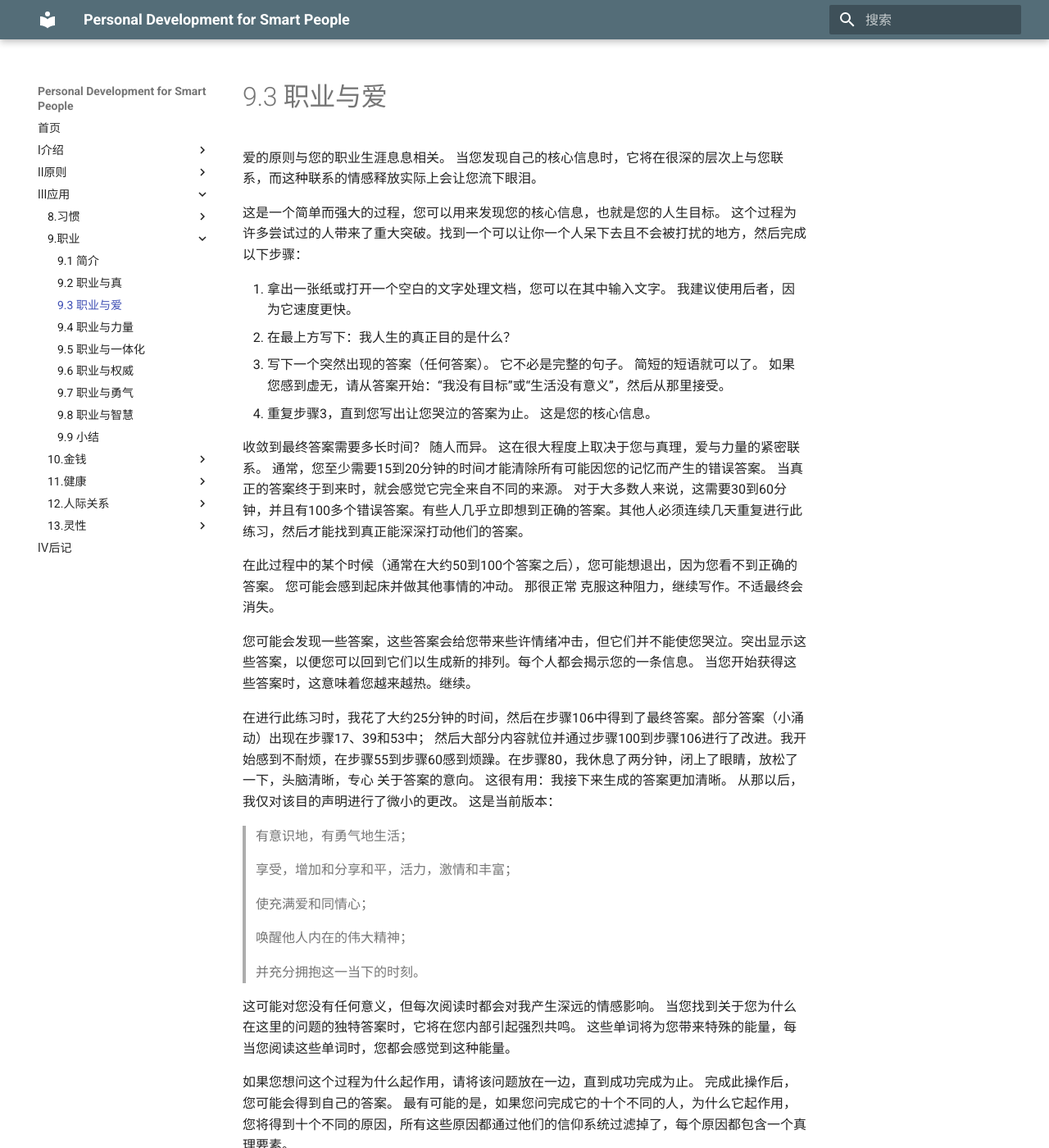
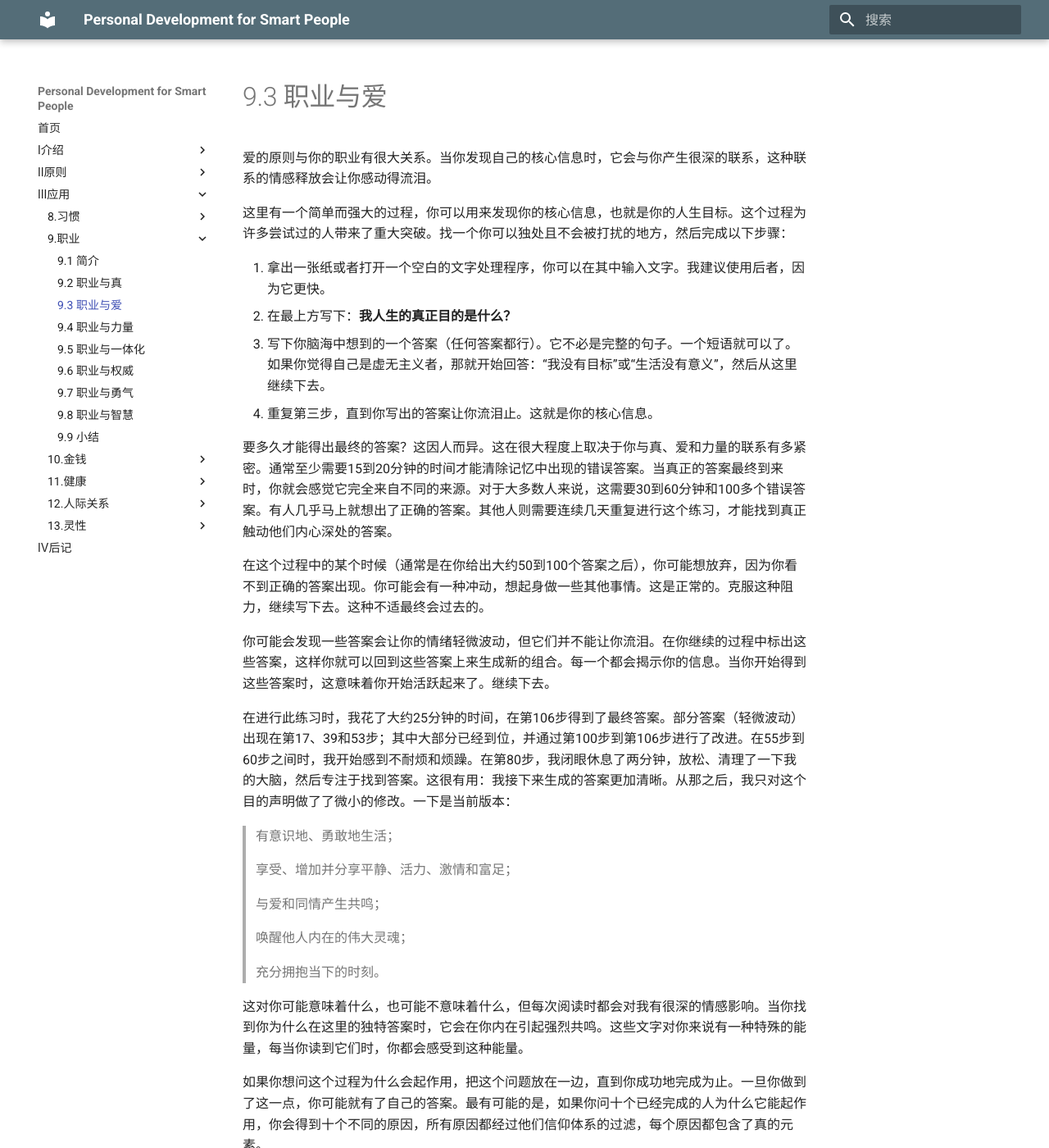
Before and after one commit to wtsnwei/pdsp, an MkDocs documentation site: the page built from docs/3.Application/09.career/02.career-and-love.md, in a window 1280 px wide and 1400 px high. Shown: the whole window at 82% size. Built offline with MkDocs 1.6.1 and Material for MkDocs 9.7.7, drawn with Linux system fonts in a browser that asks for light colours; some of the changed text lies outside the part shown.

Commit message:
校对完了《career and love》这一节

```diff
--- a/docs/3.Application/09.career/02.career-and-love.md
+++ b/docs/3.Application/09.career/02.career-and-love.md
@@ -3,35 +3,35 @@ title:      Career and Love
 date:       2021-03-13
 ---
 
-爱的原则与您的职业生涯息息相关。  当您发现自己的核心信息时，它将在很深的层次上与您联系，而这种联系的情感释放实际上会让您流下眼泪。
+爱的原则与你的职业有很大关系。当你发现自己的核心信息时，它会与你产生很深的联系，这种联系的情感释放会让你感动得流泪。
 
-这是一个简单而强大的过程，您可以用来发现您的核心信息，也就是您的人生目标。 这个过程为许多尝试过的人带来了重大突破。找到一个可以让你一个人呆下去且不会被打扰的地方，然后完成以下步骤：
+这里有一个简单而强大的过程，你可以用来发现你的核心信息，也就是你的人生目标。这个过程为许多尝试过的人带来了重大突破。找一个你可以独处且不会被打扰的地方，然后完成以下步骤：
 
-1. 拿出一张纸或打开一个空白的文字处理文档，您可以在其中输入文字。 我建议使用后者，因为它速度更快。
-2. 在最上方写下：我人生的真正目的是什么？
-3. 写下一个突然出现的答案（任何答案）。 它不必是完整的句子。 简短的短语就可以了。 如果您感到虚无，请从答案开始：“我没有目标”或“生活没有意义”，然后从那里接受。
-4. 重复步骤3，直到您写出让您哭泣的答案为止。 这是您的核心信息。
+1. 拿出一张纸或者打开一个空白的文字处理程序，你可以在其中输入文字。我建议使用后者，因为它更快。
+2. 在最上方写下：**我人生的真正目的是什么？**
+3. 写下你脑海中想到的一个答案（任何答案都行）。它不必是完整的句子。一个短语就可以了。如果你觉得自己是虚无主义者，那就开始回答：“我没有目标”或“生活没有意义”，然后从这里继续下去。
+4. 重复第三步，直到你写出的答案让你流泪止。这就是你的核心信息。
 
-收敛到最终答案需要多长时间？ 随人而异。 这在很大程度上取决于您与真理，爱与力量的紧密联系。 通常，您至少需要15到20分钟的时间才能清除所有可能因您的记忆而产生的错误答案。 当真正的答案终于到来时，就会感觉它完全来自不同的来源。 对于大多数人来说，这需要30到60分钟，并且有100多个错误答案。有些人几乎立即想到正确的答案。其他人必须连续几天重复进行此练习，然后才能找到真正能深深打动他们的答案。
+要多久才能得出最终的答案？这因人而异。这在很大程度上取决于你与真、爱和力量的联系有多紧密。通常至少需要15到20分钟的时间才能清除记忆中出现的错误答案。当真正的答案最终到来时，你就会感觉它完全来自不同的来源。对于大多数人来说，这需要30到60分钟和100多个错误答案。有人几乎马上就想出了正确的答案。其他人则需要连续几天重复进行这个练习，才能找到真正触动他们内心深处的答案。
 
-在此过程中的某个时候（通常在大约50到100个答案之后），您可能想退出，因为您看不到正确的答案。 您可能会感到起床并做其他事情的冲动。 那很正常 克服这种阻力，继续写作。不适最终会消失。
+在这个过程中的某个时候（通常是在你给出大约50到100个答案之后），你可能想放弃，因为你看不到正确的答案出现。你可能会有一种冲动，想起身做一些其他事情。这是正常的。克服这种阻力，继续写下去。这种不适最终会过去的。
 
-您可能会发现一些答案，这些答案会给您带来些许情绪冲击，但它们并不能使您哭泣。突出显示这些答案，以便您可以回到它们以生成新的排列。每个人都会揭示您的一条信息。 当您开始获得这些答案时，这意味着您越来越热。继续。
+你可能会发现一些答案会让你的情绪轻微波动，但它们并不能让你流泪。在你继续的过程中标出这些答案，这样你就可以回到这些答案上来生成新的组合。每一个都会揭示你的信息。当你开始得到这些答案时，这意味着你开始活跃起来了。继续下去。
 
-在进行此练习时，我花了大约25分钟的时间，然后在步骤106中得到了最终答案。部分答案（小涌动）出现在步骤17、39和53中； 然后大部分内容就位并通过步骤100到步骤106进行了改进。我开始感到不耐烦，在步骤55到步骤60感到烦躁。在步骤80，我休息了两分钟，闭上了眼睛，放松了一下，头脑清晰，专心 关于答案的意向。 这很有用：我接下来生成的答案更加清晰。 从那以后，我仅对该目的声明进行了微小的更改。 这是当前版本：
+在进行此练习时，我花了大约25分钟的时间，在第106步得到了最终答案。部分答案（轻微波动）出现在第17、39和53步；其中大部分已经到位，并通过第100步到第106步进行了改进。在55步到60步之间时，我开始感到不耐烦和烦躁。在第80步，我闭眼休息了两分钟，放松、清理了一下我的大脑，然后专注于找到答案。这很有用：我接下来生成的答案更加清晰。从那之后，我只对这个目的声明做了了微小的修改。一下是当前版本：
 
-> 有意识地，有勇气地生活；
+> 有意识地、勇敢地生活；
 >
-> 享受，增加和分享和平，活力，激情和丰富；
+> 享受、增加并分享平静、活力、激情和富足；
 >
-> 使充满爱和同情心；
+> 与爱和同情产生共鸣；
 >
-> 唤醒他人内在的伟大精神；
+> 唤醒他人内在的伟大灵魂；
 >
-> 并充分拥抱这一当下的时刻。
+> 充分拥抱当下的时刻。
 
-这可能对您没有任何意义，但每次阅读时都会对我产生深远的情感影响。 当您找到关于您为什么在这里的问题的独特答案时，它将在您内部引起强烈共鸣。 这些单词将为您带来特殊的能量，每当您阅读这些单词时，您都会感觉到这种能量。
+这对你可能意味着什么，也可能不意味着什么，但每次阅读时都会对我有很深的情感影响。当你找到你为什么在这里的独特答案时，它会在你内在引起强烈共鸣。这些文字对你来说有一种特殊的能量，每当你读到它们时，你都会感受到这种能量。
 
-如果您想问这个过程为什么起作用，请将该问题放在一边，直到成功完成为止。 完成此操作后，您可能会得到自己的答案。 最有可能的是，如果您问完成它的十个不同的人，为什么它起作用，您将得到十个不同的原因，所有这些原因都通过他们的信仰系统过滤掉了，每个原因都包含一个真理要素。
+如果你想问这个过程为什么会起作用，把这个问题放在一边，直到你成功地完成为止。一旦你做到了这一点，你可能就有了自己的答案。最有可能的是，如果你问十个已经完成的人为什么它能起作用，你会得到十个不同的原因，所有原因都经过他们信仰体系的过滤，每个原因都包含了真的元素。
 
-完成此练习后，许多人向我发送了他们的目的陈述，他们总是给我留下深刻的印象。 但是，发现您的核心信息只是第一步。 知道讯息后，您必须使用真理原理来找到表达该信息的适当媒介（请参阅本章前面的“职业与真理”一节）。然后，您必须运用权力原则将您的媒介和信息转化为行动。
+许多人在完成这个练习后我发送了他们的目标陈述，他们总是给我留下美好的印象。然而，发现你的核心信息只是第一步。知道了你的信息后，你就必须使用真的原则来找到一个合适的媒介来表达这个信息（请参阅本章前面的“职业与真”一节）。然后，你必须运用力量原则将你的媒介和信息转化为行动。
```
Also changed, not shown: docs/3.Application/09.career/00.career.md (+7 -9 lines), docs/3.Application/09.career/01.career-and-truth.md (+14 -13 lines).
